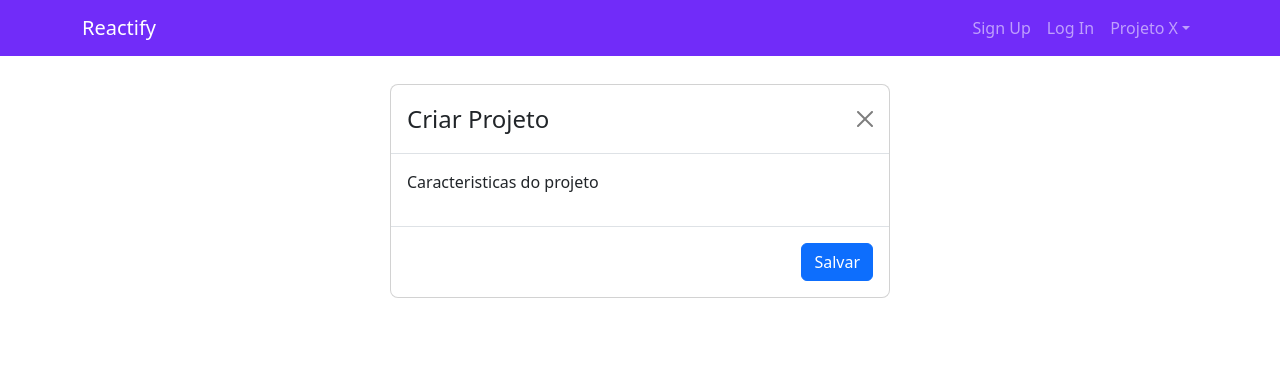
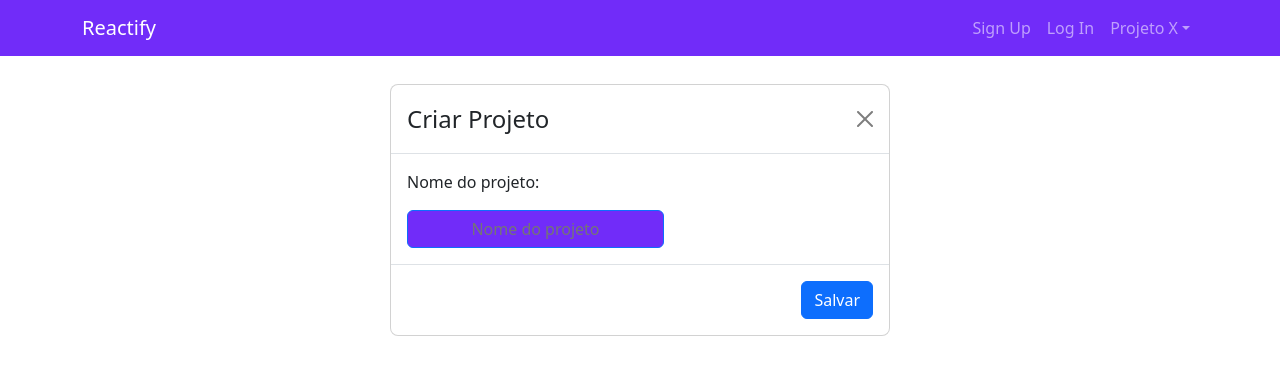
Before and after one commit to LumaGabriela/reactify-demo, a React (Create React App) app: page / in a window 1280 px wide. Shown: the top 374 px of the page. Built offline with nearby package versions, Linux system fonts and the light colour scheme.

Commit message:
update modal

```diff
--- a/src/App.js
+++ b/src/App.js
@@ -1,14 +1,31 @@
+import { BrowserRouter as Router, Routes, Route } from 'react-router-dom'
+import React, { useState } from 'react'
+////
 import 'bootstrap/dist/css/bootstrap.min.css'
-import * as React from 'react'
+import './App.css'
+
+
 import NavBar from './components/navbar/navbar'
-import './App.css'
-import ModalMenu from './components/modal/modal';
+import ProjectModal from './components/modal/modal';
 
-function App() {
+////
+
+
+
+const App = () => {
+  const [projectData, setProjectData] = useState({
+    name: '',
+    goalSketches: [],
+    journeys: []
+  })
+
   return (
     <div className="App">
       <NavBar/>
-      <ModalMenu/>
+      <ProjectModal
+      projectData={projectData}
+      setProjectData={setProjectData}
+      />
 
     </div>
   );
--- a/src/components/button.js
+++ b/src/components/button/button.js
@@ -1,6 +1,6 @@
 import Button from 'react-bootstrap/Button';
 
-function Botao() {
+const Botao = () => {
   return (
     <>
       <Button variant="outline-primary">Primary</Button>
--- a/src/components/modal/modal.js
+++ b/src/components/modal/modal.js
@@ -1,7 +1,18 @@
 import Button from 'react-bootstrap/Button';
 import Modal from 'react-bootstrap/Modal';
 
-function ModalMenu() {
+
+
+
+const ProjectModal = ({projectData, setProjectData}) => {
+    const setProjectName = (e) => {
+        let name = e.target.value
+        setProjectData({
+            ...projectData,
+            name:name
+        })
+        console.log(projectData)
+    }
   return (
     <div
       className="modal show"
@@ -13,7 +24,8 @@ function ModalMenu() {
         </Modal.Header>
 
         <Modal.Body>
-          <p>Caracteristicas do projeto</p>
+          <p>Nome do projeto: </p>
+          <Button className='bg-purple' id='project-name' as="input" type="input" placeholder="Nome do projeto" onKeyUp={ (e) => e.key ? setProjectName(e) : null }/>
         </Modal.Body>
 
         <Modal.Footer>
@@ -25,4 +37,4 @@ function ModalMenu() {
   );
 }
 
-export default ModalMenu;
+export default ProjectModal;
```
Also changed, not shown: src/logo.svg (deleted).
